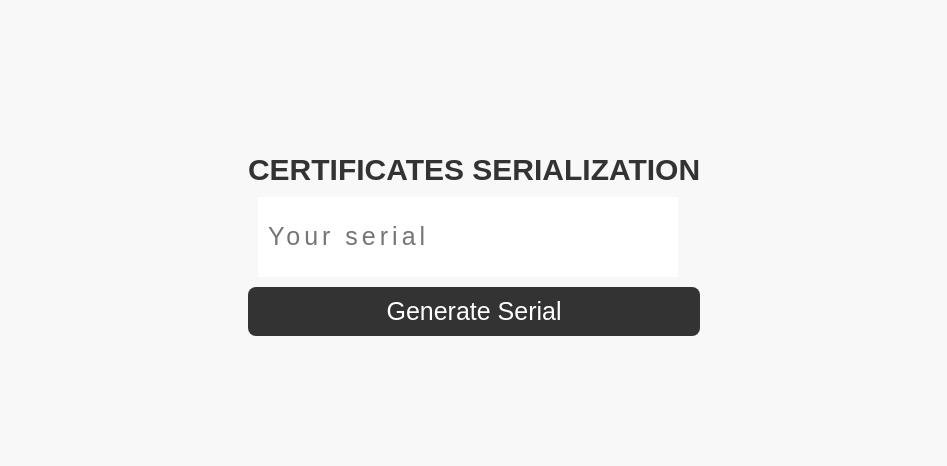
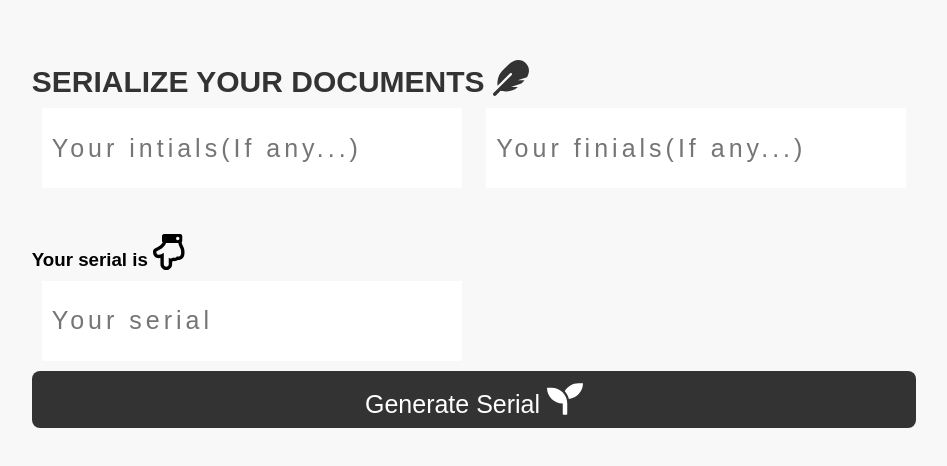
Before and after one commit to henrymutega/serial-codes, a plain HTML site: page index.html in a window 1280 px wide. Shown: the part 156-622 px from the top of the page, without its empty margins (166-1113 px from the left). Drawn offline with Linux system fonts and the light colour scheme.

Commit message:
Add serial modification lines to folders.

```diff
--- a/index.html
+++ b/index.html
@@ -2,14 +2,22 @@
 <html lang="en" dir="ltr">
   <head>
     <meta charset="utf-8">
-    <title>CERTIFICATES SERIALS</title>
+    <title>SERIALS</title>
     <link rel="stylesheet" href="css/styles.css">
+    <script src="https://use.fontawesome.com/releases/v5.15.3/js/all.js"data-auto-a11y="true"></script>
+    <link rel="stylesheet" href="https://cdnjs.cloudflare.com/ajax/libs/font-awesome/4.7.0/css/font-awesome.min.css">
   </head>
   <body>
     <div class="container">
-      <h1> CERTIFICATES SERIALIZATION </h1>
+      <h1> SERIALIZE YOUR DOCUMENTS <i class='fas fa-feather' style='font-size:36px'></i> </h1>
+      <div class="">
+      <input type="text" placeholder="Your intials(If any...)" id="init">
+      <input type="text" placeholder="Your finials(If any...)" id="final">
+      </div><br><br>
+      <h3>Your serial is
+        <i class='far fa-hand-point-down' style='font-size:36px'></i></h3>
       <input type="text" placeholder="Your serial" id="display" readonly>
-      <div class="btn" onclick="generate_serial();">Generate Serial</div>
+      <div class="btn" onclick="generate_serial();">Generate Serial <i class='fas fa-seedling' style='font-size:36px'></i></div>
     </div>
   </body>
   <script src="js/scripts.js"> </script>
--- a/js/scripts.js
+++ b/js/scripts.js
@@ -1,10 +1,12 @@
  function generate_serial(){
+   var initial_string = document.getElementById('init').value.toUpperCase();
+   var final_string = document.getElementById('final').value.toUpperCase();
    var characters = "ABCDEFGHIJKLMNOPQRSTUVWXYZ0123456789";
    var string_length = 5;
-   var random_string = "FC2";
+   var random_string = "";
    for(var i = 0; i < string_length; i++){
      var randomString = Math.floor(Math.random() * characters.length);
      random_string += characters.substring(randomString,randomString+1);
    }
-   document.getElementById('display').value = random_string;
+   document.getElementById('display').value = initial_string + random_string + final_string;
  }
```
